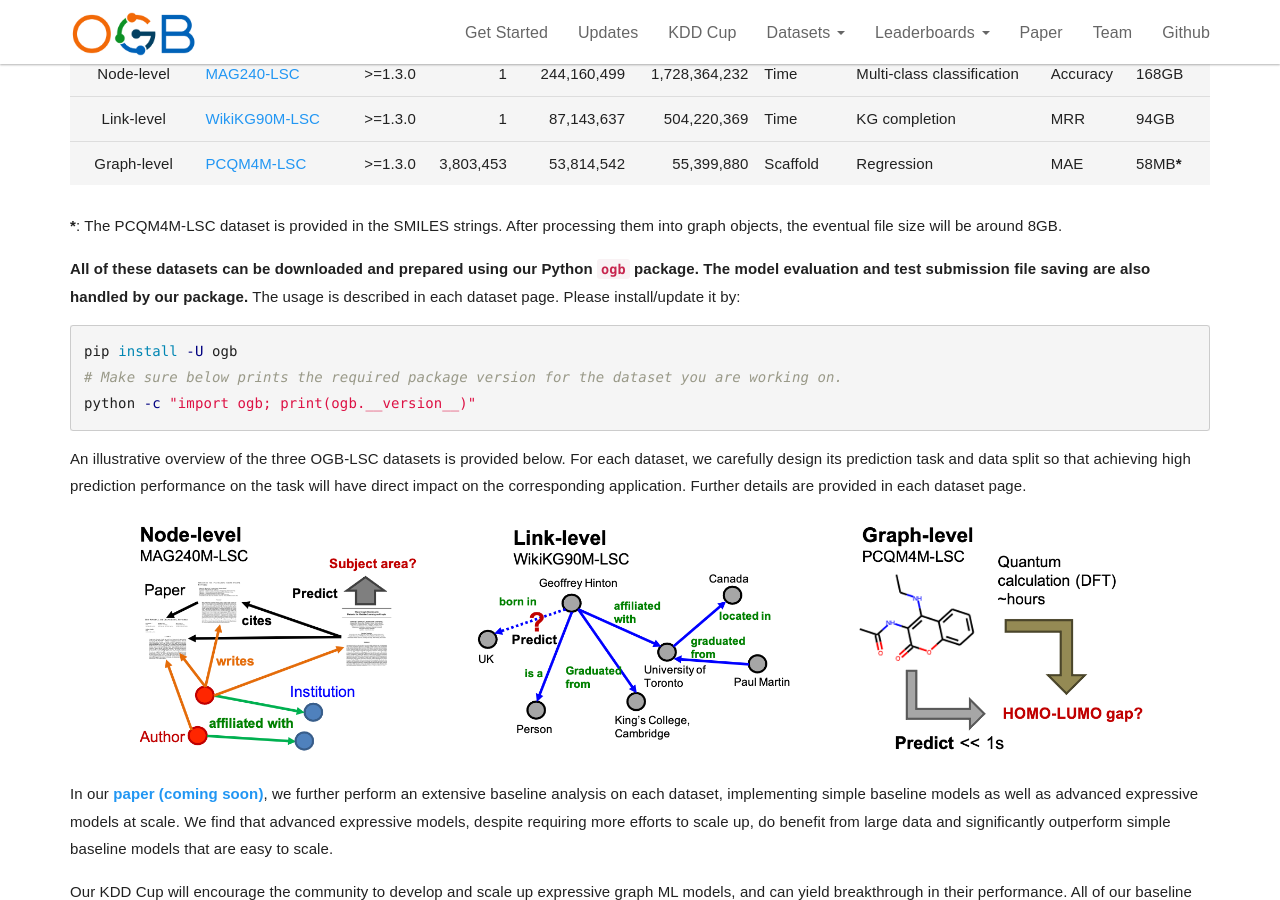
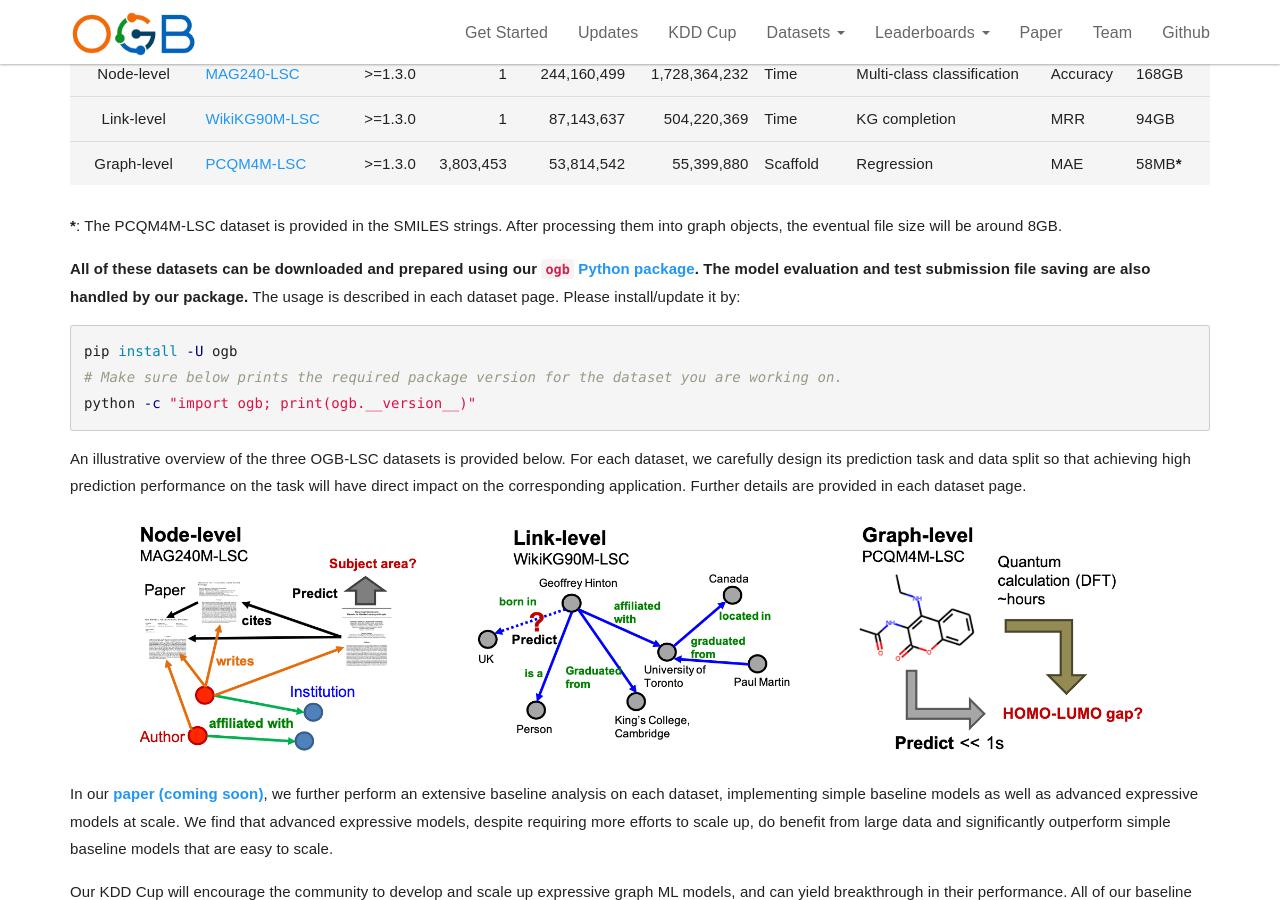
Before and after one commit to snap-stanford/ogb-web, a Jekyll site: the page built from _docs/kddcup2021/overview.md, in a window 1280 px wide and 900 px high, scrolled down 1060 px. Built offline with Jekyll 4.4.1, drawn with Linux system fonts in a browser that asks for light colours; part of the change alters nothing that is shown.

````diff
--- a/_docs/kddcup2021/overview.md
+++ b/_docs/kddcup2021/overview.md
@@ -34,7 +34,7 @@ Graph-level | [PCQM4M-LSC](../pcqm4m) |  >=1.3.0  | 3,803,453  | 53,814,542 | 55
 
 **\***: The PCQM4M-LSC dataset is provided in the SMILES strings. After processing them into graph objects, the eventual file size will be around 8GB.
 
-**All of these datasets can be downloaded and prepared using our Python `ogb` package.**
+**All of these datasets can be downloaded and prepared using our [`ogb` Python package](https://github.com/snap-stanford/ogb).**
 **The model evaluation and test submission file saving are also handled by our package.**
 The usage is described in each dataset page. Please install/update it by:
 ```bash
````
